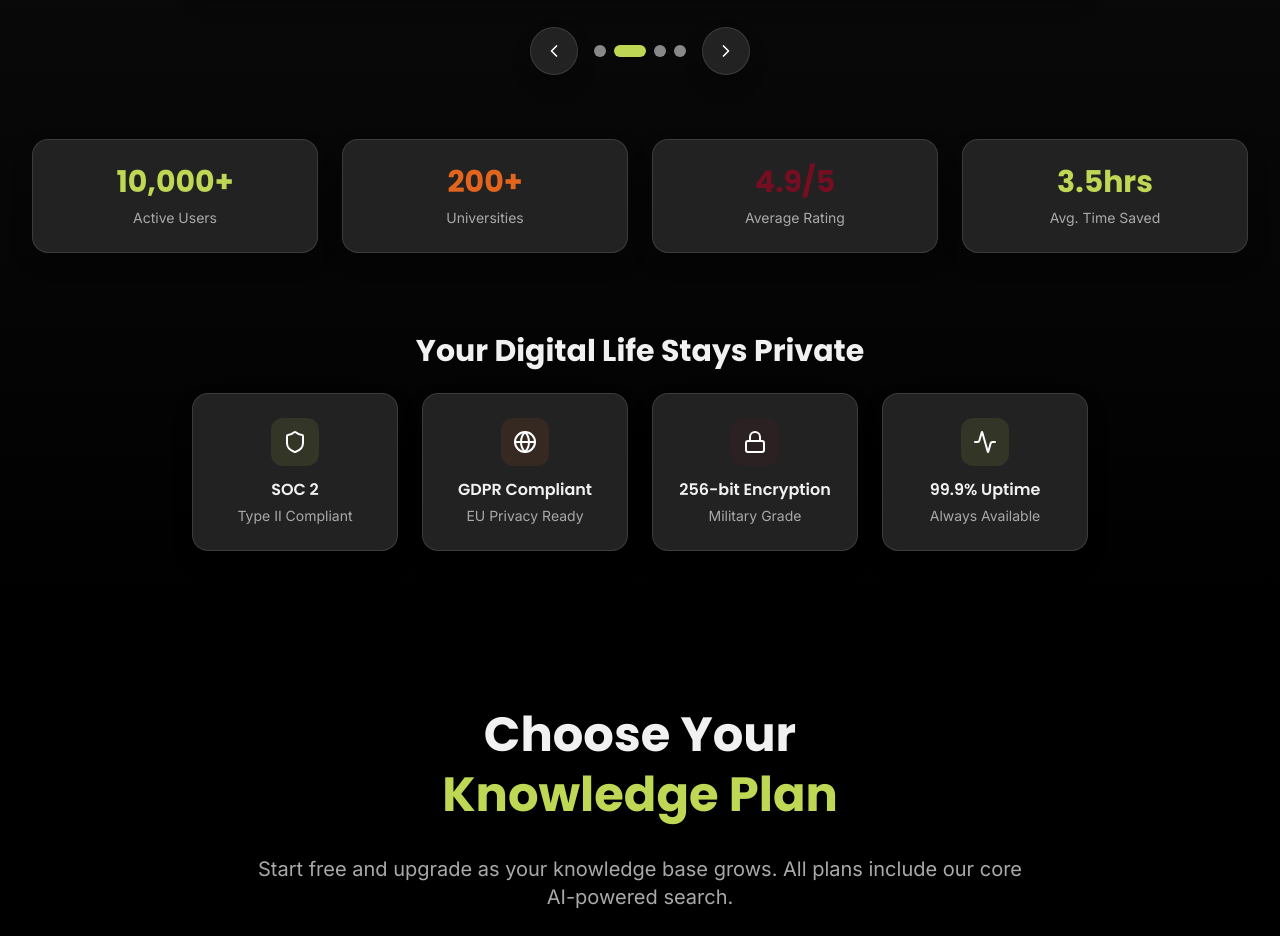
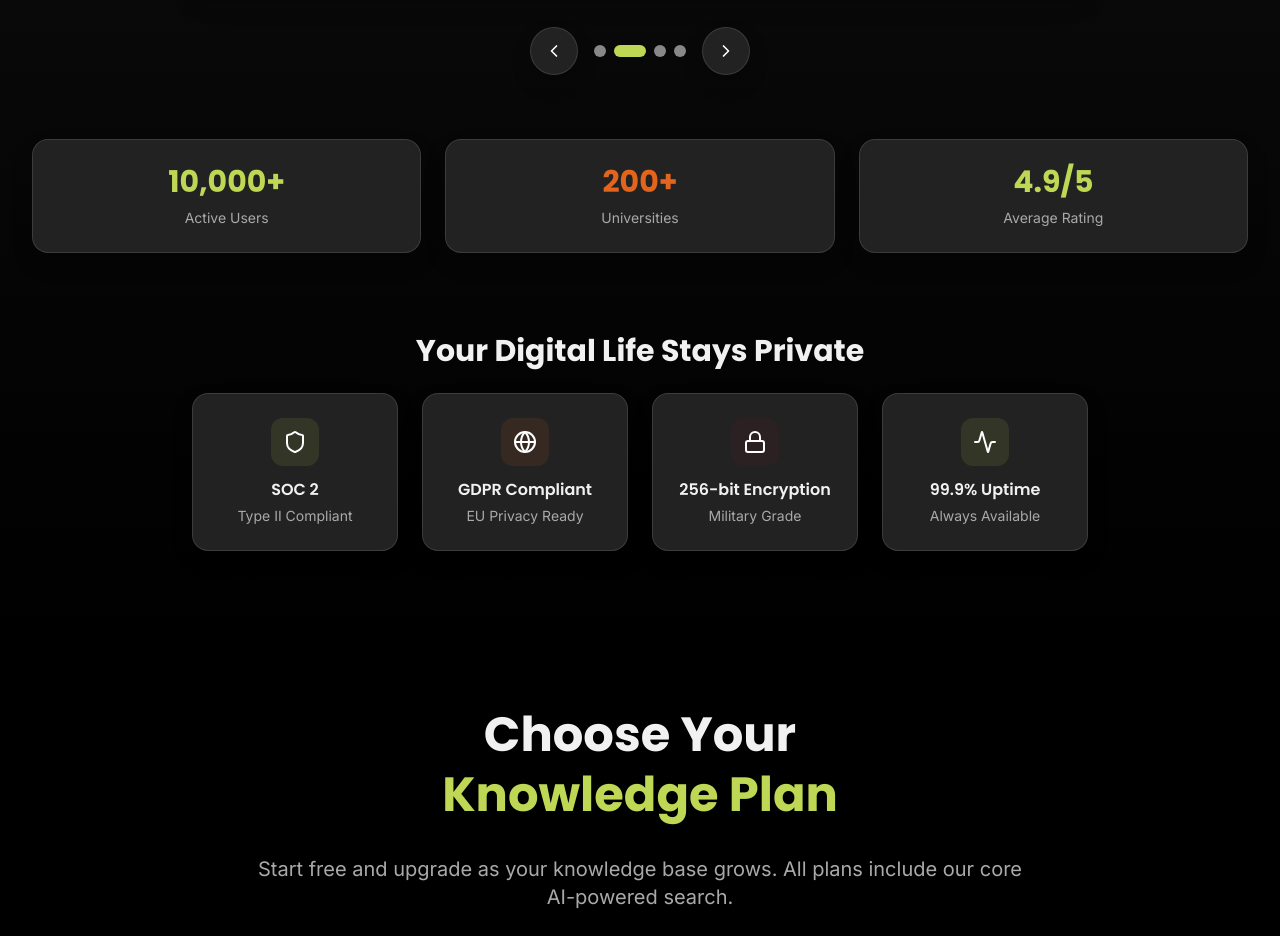
Before and after one commit to ansuman-shukla/HippoCampus-Landing-page, a React (Vite) app: page / in a window 1280 px wide. Shown: the part 5020-5956 px from the top of the page. Built offline with nearby package versions, Linux system fonts and the light colour scheme.

Commit message:
Update TestimonialsCarousel layout and improve social proof stats display for better visual impact

```diff
--- a/src/pages/landing-page/components/TestimonialsCarousel.jsx
+++ b/src/pages/landing-page/components/TestimonialsCarousel.jsx
@@ -120,7 +120,7 @@
         </div>
 
         {/* Social Proof Stats */}
-        <div className="grid grid-cols-2 md:grid-cols-4 gap-6 mt-16">
+        <div className="grid grid-cols-1 md:grid-cols-3 gap-6 mt-16">
           <div className="text-center glassmorphism p-6 rounded-2xl">
             <div className="text-2xl md:text-3xl font-poppins font-bold text-primary mb-2">
               10,000+
@@ -138,19 +138,11 @@
             </div>
           </div>
           <div className="text-center glassmorphism p-6 rounded-2xl">
-            <div className="text-2xl md:text-3xl font-poppins font-bold text-accent mb-2">
+            <div className="text-2xl md:text-3xl font-poppins font-bold text-success mb-2">
               4.9/5
             </div>
             <div className="text-text-secondary font-inter text-sm">
               Average Rating
-            </div>
-          </div>
-          <div className="text-center glassmorphism p-6 rounded-2xl">
-            <div className="text-2xl md:text-3xl font-poppins font-bold text-success mb-2">
-              3.5hrs
-            </div>
-            <div className="text-text-secondary font-inter text-sm">
-              Avg. Time Saved
             </div>
           </div>
         </div>
```
